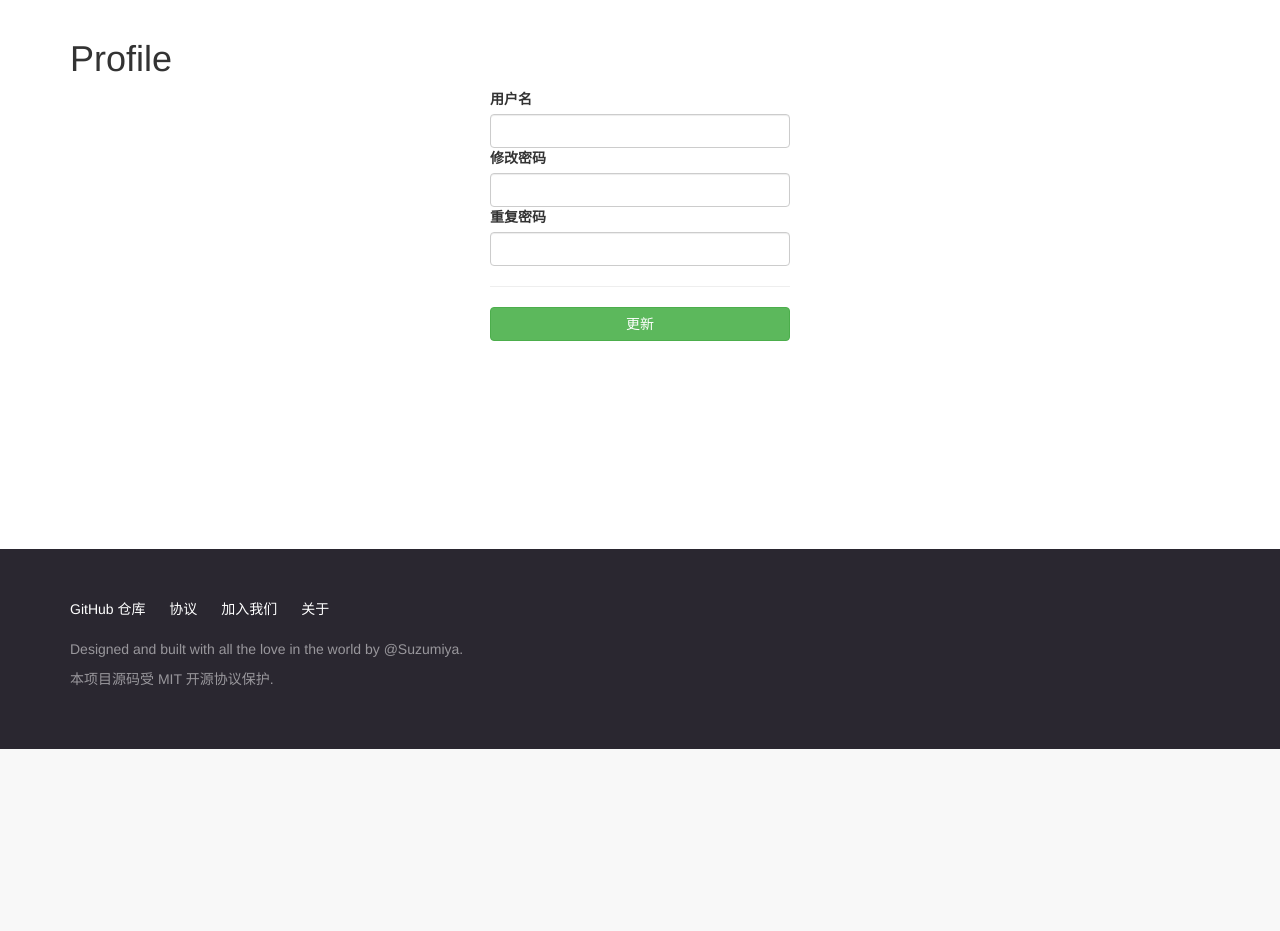
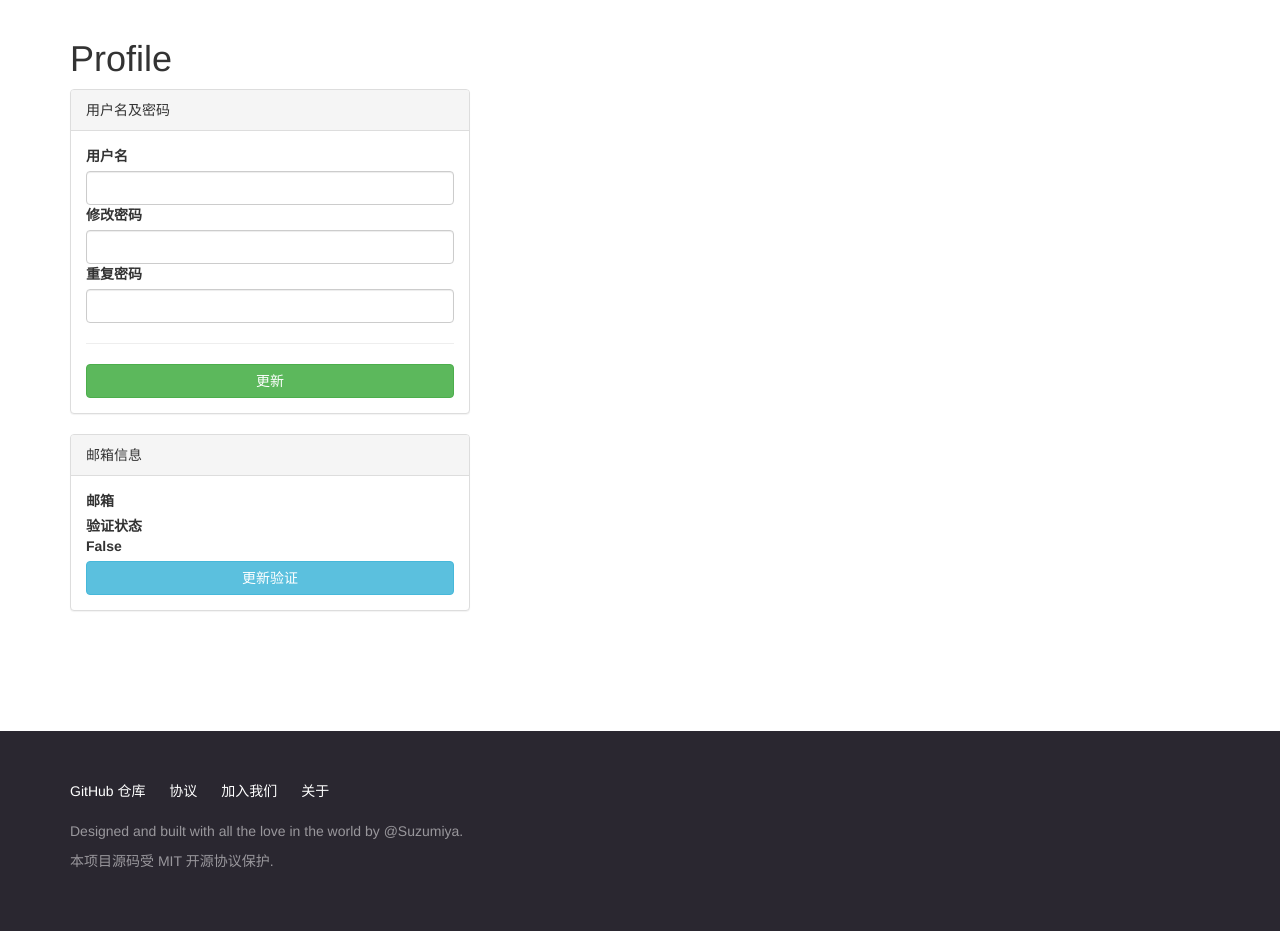
Before and after one commit to AdamEECS/ec, a Flask app: page /user/profile in a window 1280 px wide. Shown: the part 51-982 px from the top of the page. Before the commit the page ends 800 px from the top, so only its background shows below. Run offline with Flask 2, Linux system fonts and the light colour scheme; a database or web service that is not in the repository returns one stand-in record (values such as "Sample title"); some libraries are stand-ins or nearby versions.

Commit message:
更新邮件验证的前端代码

```diff
--- a/routes/user.py
+++ b/routes/user.py
@@ -69,6 +69,21 @@ def profile_update():
     form = request.form
     cu.safe_update_user(form)
     return redirect(url_for('user.profile'))
+
+
+@main.route('/update_email', methods=['POST'])
+def update_email():
+    form = request.form
+    captcha = form.get('captcha', '').lower()
+    if captcha != session.get('captcha', 'no captcha!'):
+        return redirect(url_for('user.register'))
+    status, msgs = User.valid(form)
+    if status is True:
+        u = User.new(form)
+        session['uid'] = u.id
+        return redirect(url_for('index.index'))
+    else:
+        return redirect(url_for('user.register'))
 
 
 @main.route('/uploadavatar', methods=['POST'])
--- a/static/css/base.css
+++ b/static/css/base.css
@@ -226,6 +226,9 @@ label {
     border-top: 1px solid #ddd;
     line-height: 35px;
 }
+.panel-profile {
+    max-width: 400px;
+}
 
 /*       -----------购物车局部css开始-----------     */
 .stepflex {
--- /dev/null
+++ b/static/js/profile.js
@@ -0,0 +1,25 @@
+let sendMailCode = function() {
+
+}
+
+$('#id-button-verify').click(function(event) {
+    let mailCodeButton = $(event.target)
+    t = 5
+    mailCodeButton.text(`获取验证邮件（ ${t} ）`)
+    mailCodeButton.attr('disabled', true)
+    let timer = setInterval(function() {
+        t -= 1
+        mailCodeButton.text(`获取验证邮件（ ${t} ）`)
+        if (t <= 0) {
+            clearInterval(timer)
+            mailCodeButton.removeAttr('disabled')
+            mailCodeButton.text(`获取验证邮件`)
+        }
+    }, 1000);
+    return false
+})
+
+$('.button-re-verify').click(function() {
+    $('#id-div-email-info').toggle()
+    $('#id-div-email-update').toggle()
+})
--- a/templates/user/profile.html
+++ b/templates/user/profile.html
@@ -1,19 +1,63 @@
-{% extends 'base.html' %}
-{% block body %}
+{% extends 'base.html' %} {% block body %}
 <div>
     <h1>Profile</h1>
 </div>
-<div class="div-form sign-flow" >
+<div class="panel panel-default panel-profile">
+    <div class="panel-heading">用户名及密码</div>
+    <div class="panel-body">
         <form method=POST enctype=multipart/form-data action="{{ url_for('user.profile_update') }}">
             <label for="id-name">用户名</label>
             <input class="form-control" name="username" id=id-name value="{{ u.username }}">
             <label for="id-password">修改密码</label>
-        <input class="form-control" name=password id=id-password >
+            <input class="form-control" name=password id=id-password>
             <label for="id-re-password">重复密码</label>
-        <input class="form-control" name=re_password id=id-re-password >
+            <input class="form-control" name=re_password id=id-re-password>
             <hr>
             <button class="btn btn-success btn-block">更新</button>
         </form>
+    </div>
 
 </div>
+<div class="panel panel-default panel-profile">
+    <div class="panel-heading">邮箱信息</div>
+    <div class="panel-body">
+
+        <div id=id-div-email-info>
+            <label>
+            邮箱
+            <div class="">
+            {{ u.email }}
+            </div>
+            </label>
+
+            <label>
+            验证状态
+            <div class="">
+            {{ u.email_verify }}
+            </div>
+            </label>
+            <br>
+            <button class="btn btn-info btn-block button-re-verify" id=id-button-re-verify>更新验证</button>
+        </div>
+
+        <div id="id-div-email-update" class="" hidden>
+            <form method="post" action="{{ url_for('user.update_email') }}">
+                <div class="group-inputs">
+                    <input name="password" type=password placeholder="密码" required>
+                    <input name="email" placeholder="新邮箱" required>
+                    <input name="captcha" placeholder="验证码（不区分大小写）" required>
+                </div>
+                <img onclick="this.setAttribute('src','/img/captcha?nocache='+Math.random());" src="/img/captcha" alt="Captcha" class="" />
+                <br>
+                <button class="btn btn-info btn-block" id=id-button-verify type=button>获取验证邮件</button>
+                <button class="btn btn-default btn-block button-re-verify" type=button>取消更新</button>
+            </form>
+        </div>
+
+
+    </div>
+</div>
+
+<script src="{{ url_for('static', filename='js/profile.js') }}"></script>
+
 {% endblock %}
--- a/templates/user/register.html
+++ b/templates/user/register.html
@@ -24,6 +24,6 @@
     particlesJS.load('particles-js', '/static/js/particles.json');
 </script>
 
-<script src="{{ url_for('static', filename='js/register.js') }}"></script>
+
 
 {% endblock %}
```
Also changed, not shown: static/js/register.js (deleted, +0 -20 lines). Lines whose indentation alone changed are shown as unchanged.
